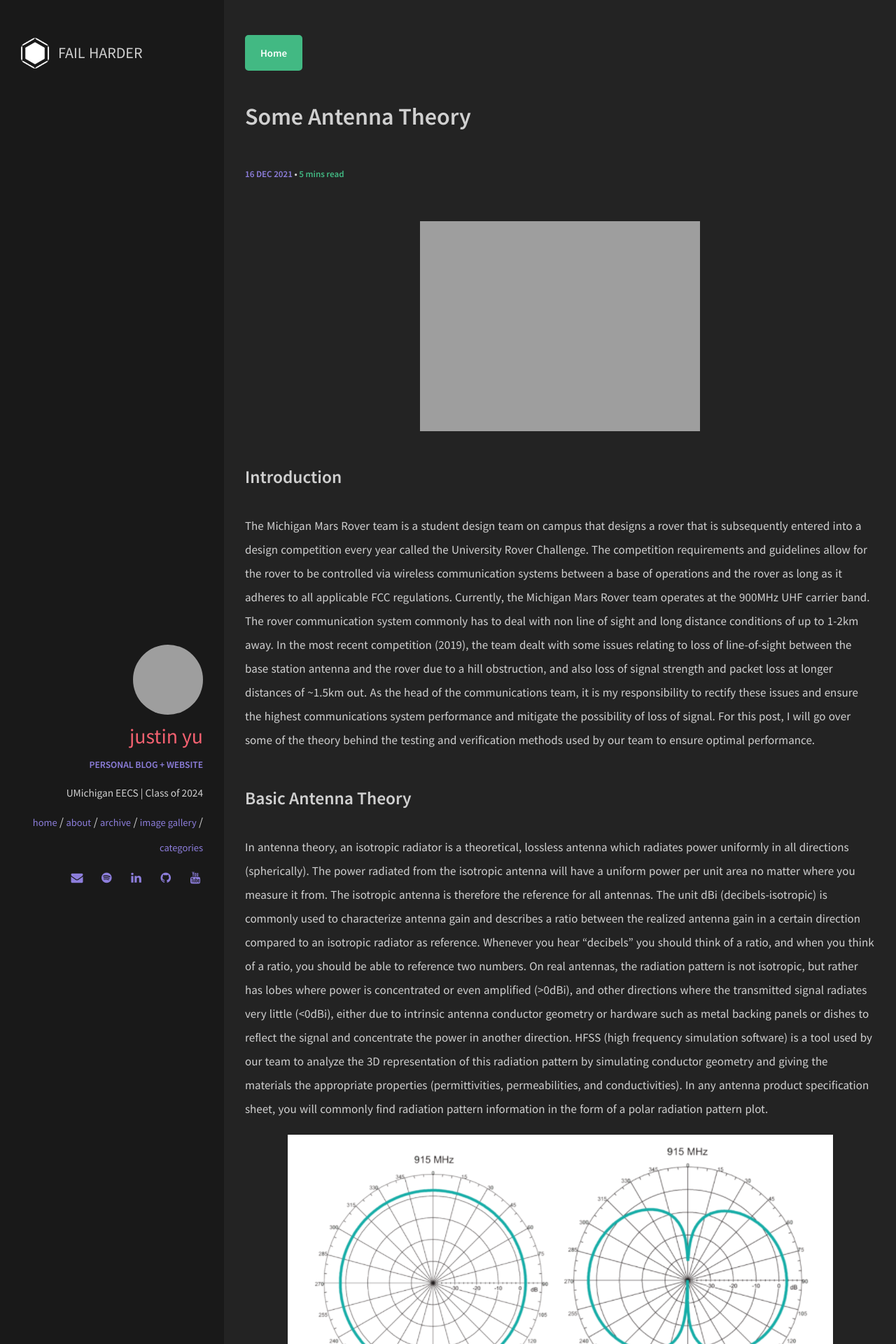
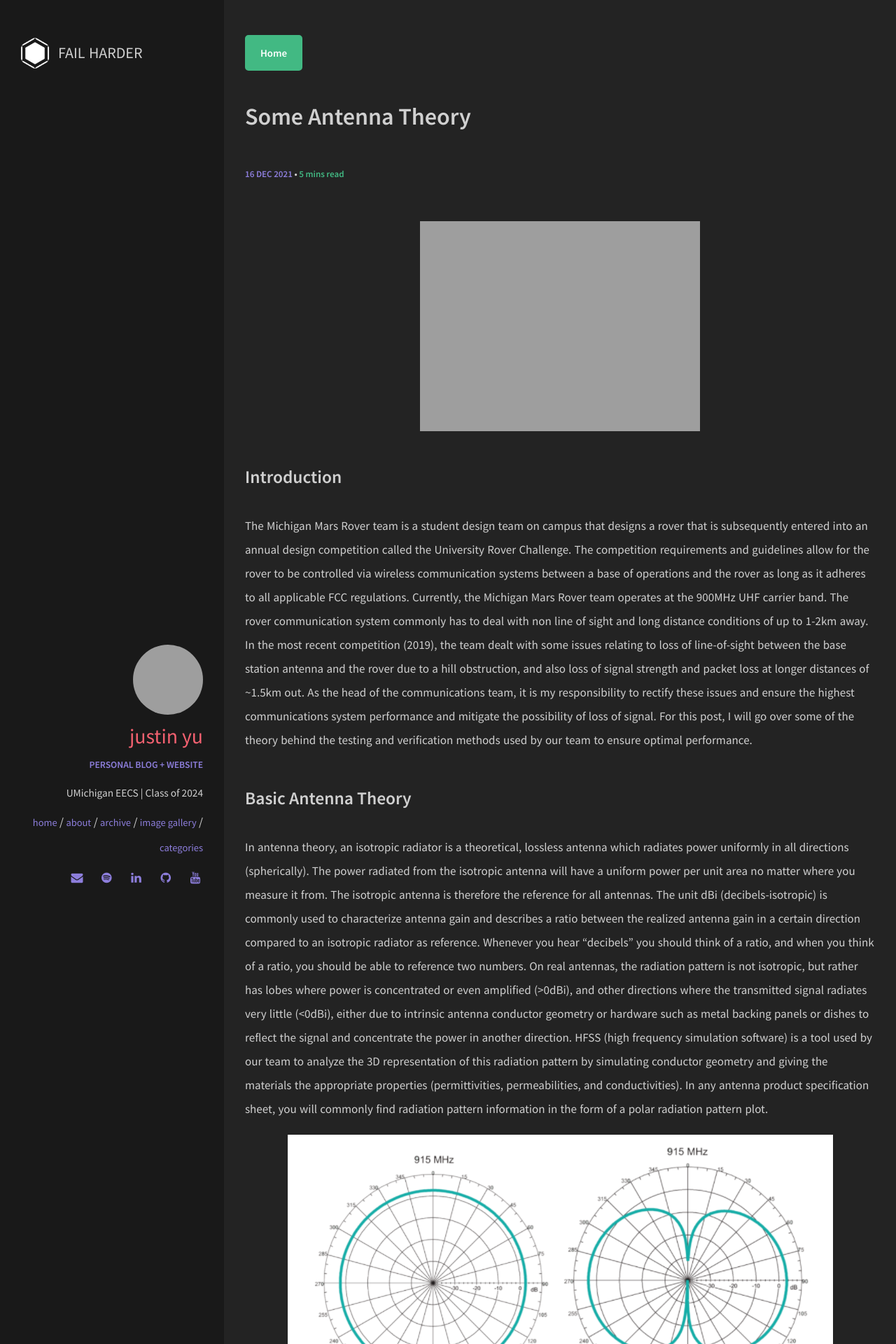
Before and after one commit to uynitsuj/uynitsuj.github.io, a Jekyll site: the page built from _posts/2021-12-16-antenna-theory.md, in a window 1280 px wide. Shown: the top 1920 px of the page at 70% size. Built offline with Jekyll 4.4.1, drawn with Linux system fonts in a browser that asks for light colours; formulas are drawn with MathJax 3.

Commit message:
Update 2021-12-16-antenna-theory.md

```diff
--- a/_posts/2021-12-16-antenna-theory.md
+++ b/_posts/2021-12-16-antenna-theory.md
@@ -7,8 +7,8 @@
 ---
 ![Annotation]({{ site.url }}/img/SAR-Blue.jpg)
 ### Introduction
-The Michigan Mars Rover team is a student design team on campus that designs a rover that is subsequently entered into a design
-competition every year called the University Rover Challenge. The competition requirements and guidelines allow for the rover to be
+The Michigan Mars Rover team is a student design team on campus that designs a rover that is subsequently entered into an annual design
+competition called the University Rover Challenge. The competition requirements and guidelines allow for the rover to be
 controlled via wireless communication systems between a base of operations and the rover as long as it adheres to all applicable FCC regulations.
 Currently, the Michigan Mars Rover team operates at the 900MHz UHF carrier band. The rover communication system commonly has to deal with non line of
 sight and long distance conditions of up to 1-2km away. In the most recent competition (2019), the team dealt with some issues relating to loss of
```
